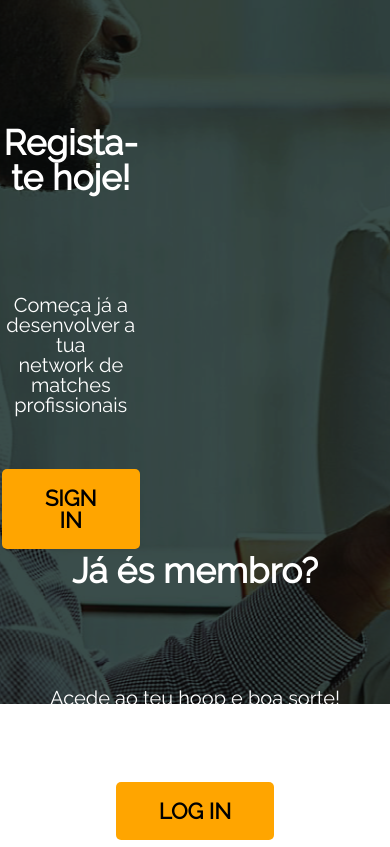
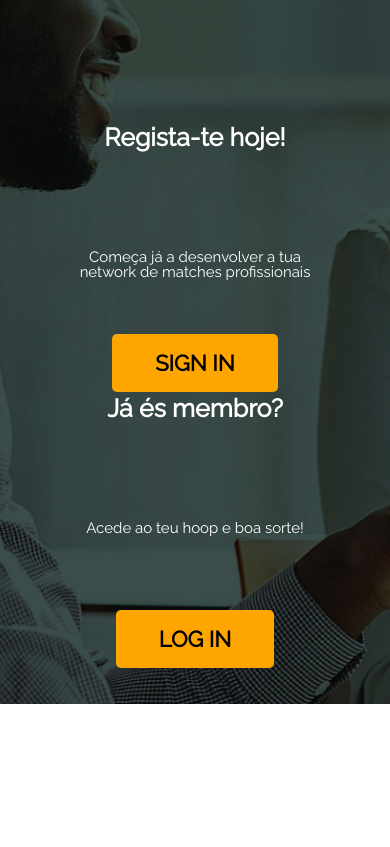
Before and after one commit to CarlosAlenquer/Hoop, a plain HTML site: page index.html in a window 390 px wide. Shown: the part 2840-3687 px from the top of the page. Drawn offline with Linux system fonts and the light colour scheme.

Commit message:
Add files via upload

```diff
--- a/css/estilos.css
+++ b/css/estilos.css
@@ -654,7 +654,7 @@ footer a:visited {
 	background-color:  #2D2F30;
 	color: white;
 	width: 50px;
-	padding: 8px 13.5px;
+	padding: 15px 13.5px;
 	text-align: left;
 	text-decoration: none;
 	display: inline-block;
@@ -749,7 +749,31 @@ input[type="email2"]:-ms-input-placeholder {
 	}
 
 	#subject {
-		width: 860px;
+		width: 660px;
+	}
+
+	#reg {
+		margin-right: 280px;
+	}
+
+	#registo-image h2 {
+		font-size: 40px;
+	}
+
+	#regTitle {
+		font-size: 25px;
+	}
+
+	#regTitle2 {
+		font-size: 25px;
+	}
+
+	#pTitle {
+		font-size: 15px;
+	}
+
+	#pTitle2 {
+		font-size: 15px;
 	}
 
 	footer {
@@ -817,6 +841,30 @@ input[type="email2"]:-ms-input-placeholder {
 		padding: 0 40px;
 	}
 
+	#registo-image h2 {
+		font-size: 40px;
+	}
+
+	#reg {
+		margin-right: 200px;
+	}
+
+	#regTitle {
+		font-size: 25px;
+	}
+
+	#regTitle2 {
+		font-size: 25px;
+	}
+
+	#pTitle {
+		font-size: 15px;
+	}
+
+	#pTitle2 {
+		font-size: 15px;
+	}
+
 	#Contactos h2 {
 		font-size: 40px;
 		padding: 0 30px;
@@ -831,7 +879,7 @@ input[type="email2"]:-ms-input-placeholder {
 	}
 
 	#subject {
-		width: 660px;
+		width: 600px;
 	}
 
 	footer {
@@ -900,6 +948,26 @@ input[type="email2"]:-ms-input-placeholder {
 		padding: 0 30px;
 	}
 
+	#reg {
+		margin-right: 0px;
+	}
+
+	#regTitle {
+		font-size: 25px;
+	}
+
+	#regTitle2 {
+		font-size: 25px;
+	}
+
+	#pTitle {
+		font-size: 15px;
+	}
+
+	#pTitle2 {
+		font-size: 15px;
+	}
+
 	#Contactos h2 {
 		font-size: 40px;
 		padding: 0 30px;
```
